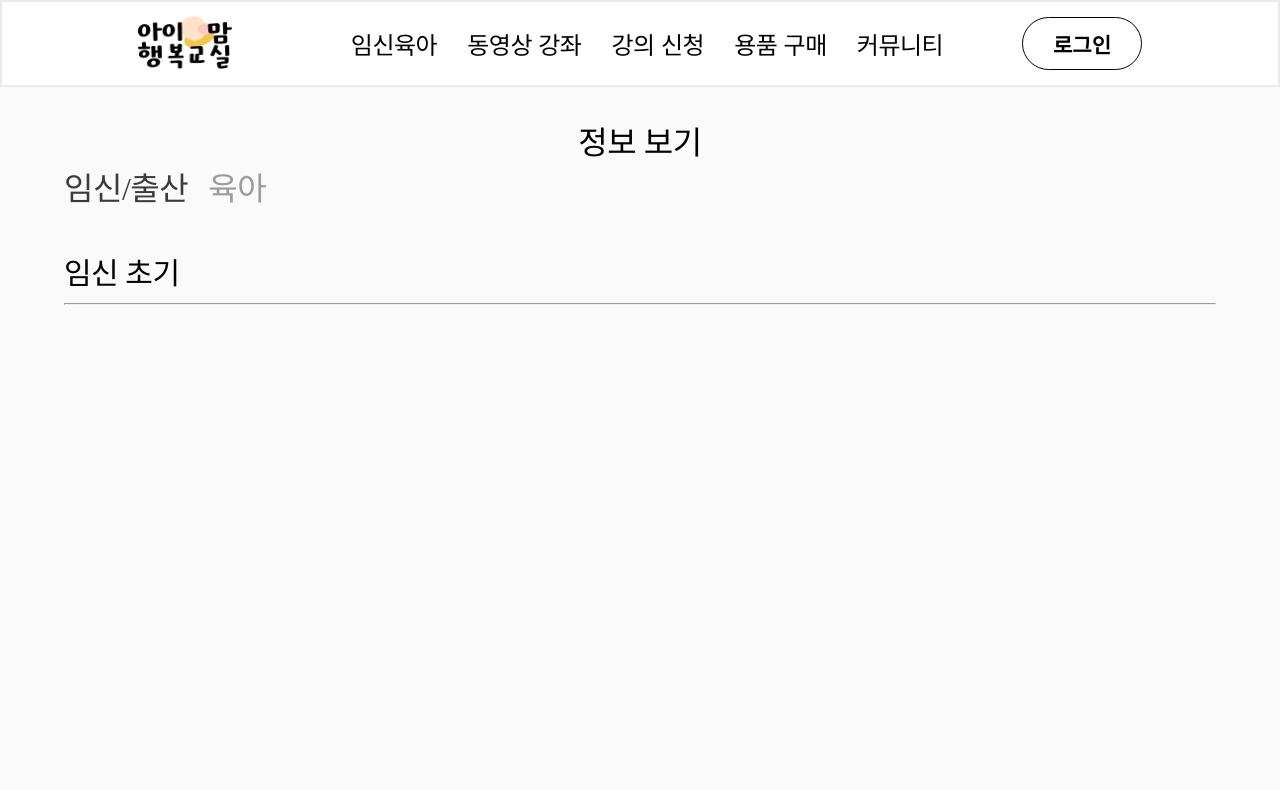
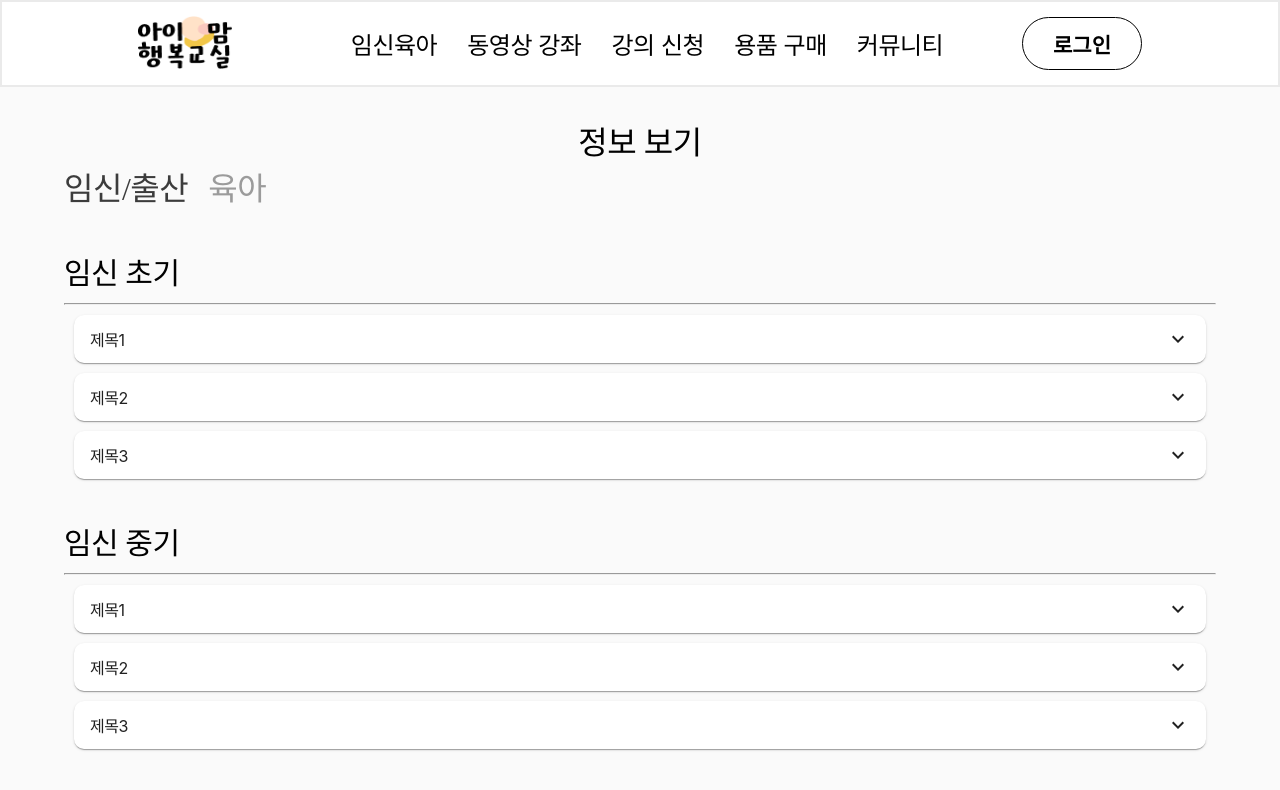
Before and after one commit to jjarappappa/chamssal, a Next.js app: page /info in a window 1280 px wide. Shown: the top 790 px of the page. Built offline with nearby package versions, Linux system fonts and the light colour scheme; a web font is replaced by a local one.

Commit message:
FEAT :: 정보 보기 컴포넌트 생성

```diff
--- /dev/null
+++ b/components/info/InfoItem.tsx
@@ -0,0 +1,30 @@
+import React, { useState } from "react";
+import { Accordion, AccordionSummary, AccordionDetails } from "@mui/material";
+import ExpandMoreIcon from "@mui/icons-material/ExpandMore";
+import styles from "../../styles/components/info/infoItem.module.scss";
+
+function InfoItem({ title, children }: { title: string; children: string }) {
+  const [isOpen, setIsOpen] = useState(false);
+  return (
+    <Accordion
+      onClick={() => setIsOpen((prev) => !prev)}
+      style={{ borderRadius: "10px" }}
+      sx={{
+        margin: "10px 0",
+        "&:before": {
+          display: "none",
+        },
+      }}
+    >
+      <AccordionSummary>
+        {title}
+        <span className={!isOpen ? styles.icon : styles.icon_reverse}>
+          <ExpandMoreIcon />
+        </span>
+      </AccordionSummary>
+      <AccordionDetails>{children}</AccordionDetails>
+    </Accordion>
+  );
+}
+
+export default InfoItem;
--- a/components/info/mode/Parenting.tsx
+++ b/components/info/mode/Parenting.tsx
@@ -1,11 +1,27 @@
 import React from "react";
 import InfoTitle from "../../../components/info/InfoTitle";
 import styles from "../../../styles/components/info/infoMode.module.scss";
+import InfoItem from "../InfoItem";
 
 function Parenting() {
   return (
-    <div>
-      <InfoTitle>임신 초기</InfoTitle>
+    <div className={styles.mode}>
+      <div className={styles.period}>
+        <InfoTitle>생후 1개월</InfoTitle>
+        <div className={styles.item}>
+          <InfoItem title={"제목1"}>내용1</InfoItem>
+          <InfoItem title={"제목2"}>내용2</InfoItem>
+          <InfoItem title={"제목3"}>내용3</InfoItem>
+        </div>
+      </div>
+      <div className={styles.period}>
+        <InfoTitle>생후 2~3개월</InfoTitle>
+        <div className={styles.item}>
+          <InfoItem title={"제목1"}>내용1</InfoItem>
+          <InfoItem title={"제목2"}>내용2</InfoItem>
+          <InfoItem title={"제목3"}>내용3</InfoItem>
+        </div>
+      </div>
     </div>
   );
 }
--- a/components/info/mode/Pregnancy.tsx
+++ b/components/info/mode/Pregnancy.tsx
@@ -1,12 +1,26 @@
 import React from "react";
 import InfoTitle from "../InfoTitle";
 import styles from "../../../styles/components/info/infoMode.module.scss";
+import InfoItem from "../InfoItem";
 
 function Pregnancy() {
   return (
     <div className={styles.mode}>
-      <div className={styles.item}>
+      <div className={styles.period}>
         <InfoTitle>임신 초기</InfoTitle>
+        <div className={styles.item}>
+          <InfoItem title={"제목1"}>내용1</InfoItem>
+          <InfoItem title={"제목2"}>내용2</InfoItem>
+          <InfoItem title={"제목3"}>내용3</InfoItem>
+        </div>
+      </div>
+      <div className={styles.period}>
+        <InfoTitle>임신 중기</InfoTitle>
+        <div className={styles.item}>
+          <InfoItem title={"제목1"}>내용1</InfoItem>
+          <InfoItem title={"제목2"}>내용2</InfoItem>
+          <InfoItem title={"제목3"}>내용3</InfoItem>
+        </div>
       </div>
     </div>
   );
--- a/package.json
+++ b/package.json
@@ -11,6 +11,7 @@
   "dependencies": {
     "@emotion/react": "^11.10.5",
     "@emotion/styled": "^11.10.5",
+    "@mui/icons-material": "^5.10.15",
     "@mui/material": "^5.10.12",
     "@types/react-daum-postcode": "^1.6.1",
     "classnames": "^2.3.2",
--- /dev/null
+++ b/styles/components/info/infoItem.module.scss
@@ -0,0 +1,10 @@
+.icon{
+    position: absolute;
+    right: 16px;
+}
+
+.icon_reverse{
+    position: absolute;
+    right: 16px;
+    transform: rotate(-180deg);
+}
--- a/styles/components/info/infoMode.module.scss
+++ b/styles/components/info/infoMode.module.scss
@@ -1,5 +1,8 @@
 .mode{
-    .item{
+    .period{
         margin: 40px 0;
+        .item{
+            margin: 10px;
+        }
     }
 }
```
Also changed, not shown: 1 other file (tests, documents, lock files or other folders).
